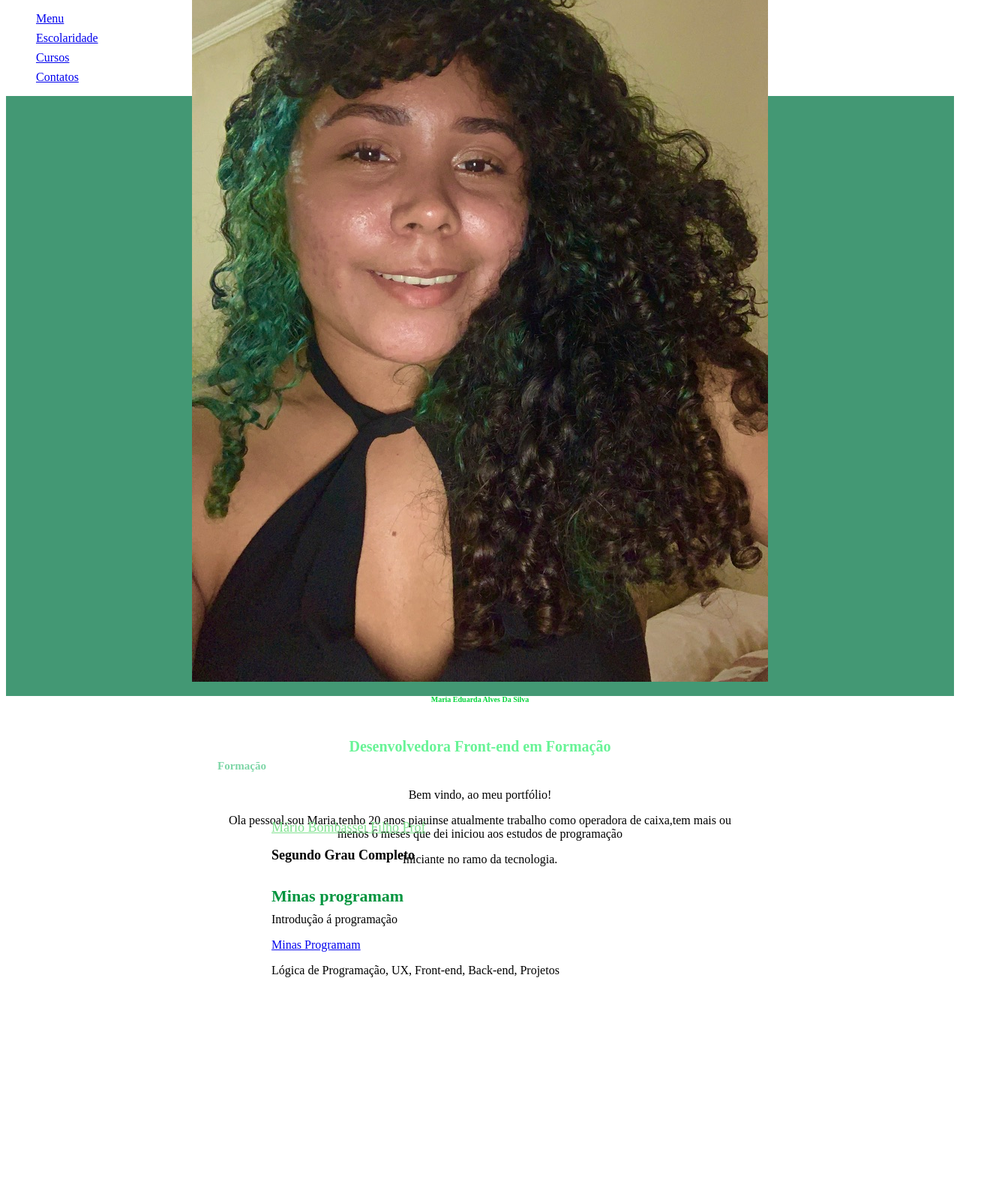
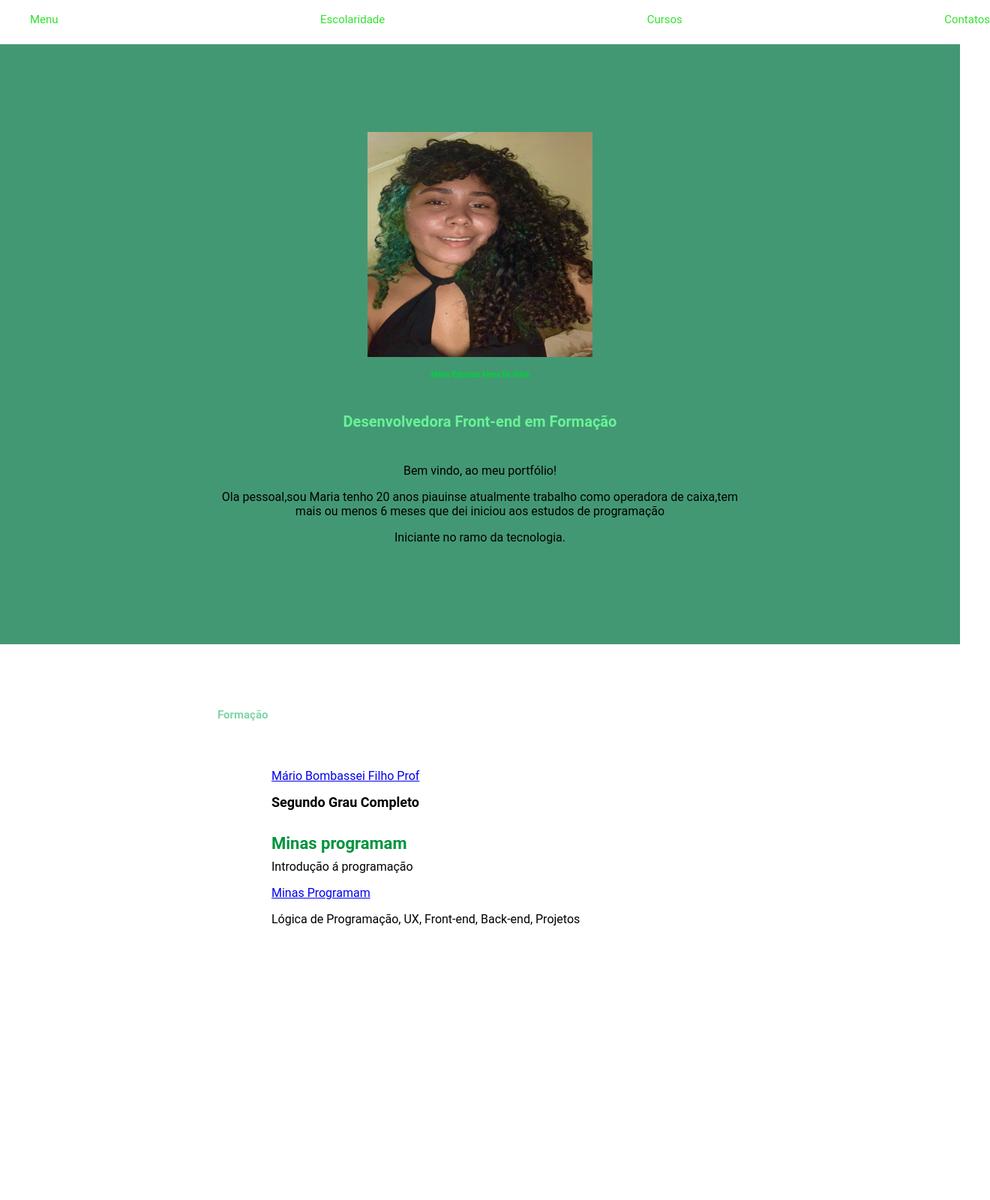
Before and after one commit to Mariaeduardaalvesdasilva/portfolio, a plain HTML site: page index.html in a window 1280 px wide. Shown: the top 1600 px of the page at 75% size, 1320 px wide, since content can reach past the window. Drawn offline with Linux system fonts and the light colour scheme.

Commit message:
atualizacoes

```diff
--- a/index.html
+++ b/index.html
@@ -1,28 +1,37 @@
-<!DOCTYPE html>
+<!DOCTYPEhtml>
 <html
 lang="pt-br">
 
-   <head>
+   <head >
 
-    <link rel="shortcut icon" href="img/foto-Perfil.png">
+    <link rel="shortcut icon" href="img/foto-Perfil.png" />
     <title>Portfólio</title>
     <meta charset="utf-8">
     <meta name="description" content="Portfólio">
     <meta name="viewport" content="width=device-width, initial-scale=1.0">
     <link rel="stylesheet" href="style.css">
     <script src="https://use.fontawesome.com/releases/v5.15.3/js/all.js" data-auto-replace-svg="nest"></script>
+
    </head>
 <body>
 
 
   <section>
-<header>
+<header class="header-menu">
     <nav>
-    <ul>
-           <li><a href="#Menu"class="äctive">Menu</a></li>
-           <li><a href="#Escolaridade">Escolaridade</a></li>
-           <li><a  href="#Cursos">Cursos</a></li>
-            <li><a href="#Contatos">Contatos</a></li>
+    <ul class="lista-menu">
+           <li>
+            <a href="#Menu">Menu</a>
+        </li>
+           <li>
+            <a href="#Escolaridade" >Escolaridade</a>
+        </li>
+           <li>
+            <a  href="#Cursos">Cursos</a>
+        </li>
+            <li>
+                <a href="#Contatos" >Contatos</a>
+            </li>
     </ul>
 
     </nav>
@@ -35,7 +44,7 @@ lang="pt-br">
         <!-- O article quer dizer que estamos criando um trecho do nosso site, que é independente de outros trechos/partes do nosso site -->
         <article class="subcontainer-principal container">
             <div>
-                <img class="foto-Perfil" src="foto de Perfil/img-Perfil.png" alt="a menina de preto e cabelo">
+                <img class="foto-Perfil" src="foto de Perfil/img-Perfil.png" alt="cabelo verde" width="300" height="300">
             </div>
             <div>
                 <h1 class="nome-completo">Maria Eduarda Alves Da Silva</h1>
@@ -43,7 +52,7 @@ lang="pt-br">
             </div>
             <div>
                 <p>Bem vindo, ao meu portfólio!</p>
-                <p>Ola pessoal,sou Maria,tenho 20 anos piauinse atualmente trabalho
+                <p>Ola pessoal,sou Maria tenho 20 anos piauinse atualmente trabalho
                     como operadora de caixa,tem mais ou menos 6 meses que dei iniciou aos estudos de programação </p>
                 <p>Iniciante no ramo da tecnologia.</p>
             </div>
@@ -59,7 +68,7 @@ lang="pt-br">
                 <ul>
                     <li>
                         <p class="lista-titulo>Mário Bombassei Filho Prof"</p>
-                        <a href="https://escolamariobombasseifilho.blogspot.com" target="_blank"
+                        <a class="link do colegio"href="https://escolamariobombasseifilho.blogspot.com" target="_blank"
                             class="lista-local">Mário Bombassei Filho Prof</a>
                         <p class="lista-descricao">Segundo Grau Completo</p>
                     </li>
@@ -79,8 +88,8 @@ lang="pt-br">
 
     <section class="wrapper-portfolio">
         <article  id="cursos" class="container article-lista">
-            <div>
                 <h3 class="topico-principal">Cursos</h3>
+                <P>It is a long established fact that a reader will be distracted by the readable content of a page when looking at its layout. The point of using Lorem Ipsum is that it has a more-or-less normal distribution of letters, as opposed to using 'Content here, content here', making it look like readable English. Many desktop publishing packages and web page editors now use Lorem Ipsum as their default model text, and a search for 'lorem ipsum' will uncover many web sites still in their infancy. Various versions have evolved over the years, sometimes by accident, sometimes on purpose (injected humour and the like). </P>
             </div>
             <div class="lista-item">
                 <ul>
--- a/style.css
+++ b/style.css
@@ -1,6 +1,3 @@
-
-}
-
 body {
     /* Definindo a fonte de todo nosso body */
    font-family: 'Roboto', sans-serif;
@@ -17,10 +14,10 @@ li {
    display: flex;
    position: fixed; /*Deixa o nosso header fixo*/
    inline-size: 100%; /*Largura*/
-    padding: 8px; /*Espaçamento dos 4 lados*/
-    padding-block-end: 10px;  /*Espaçamento inferior*/
-    padding: top 10px;px; /*Espaçamento superior  #724796*/
-    block-size: 60px;
+   padding: 120px; /*Espaçamento dos 4 lados*/
+   padding-block-end: 12px;  /*Espaçamento inferior*/
+   padding: top 12px; /*Espaçamento superior  #724796*/
+   block-size: 70px;
    background-color:#06b426;
 }
 
@@ -40,7 +37,7 @@ li {
 
 .lista-menu li>a{
    /*Pegando os itens com tag a de dentro da nossa lista */
-    color: #FFF;
+   color: rgb(49, 225, 46);
    font-size: 15px;
    text-decoration: inherit;
 }
@@ -67,7 +64,10 @@ li {
    align-items:center ;
    text-align: center;
  }
-
+ .foto-perfil{
+width: 300px;
+height: 300px;
+ }
 .foto-perfil{
  inline-size:500px;
  block-size:500px;
```
Also changed, not shown: 1 other file. Lines whose indentation alone changed are shown as unchanged.
